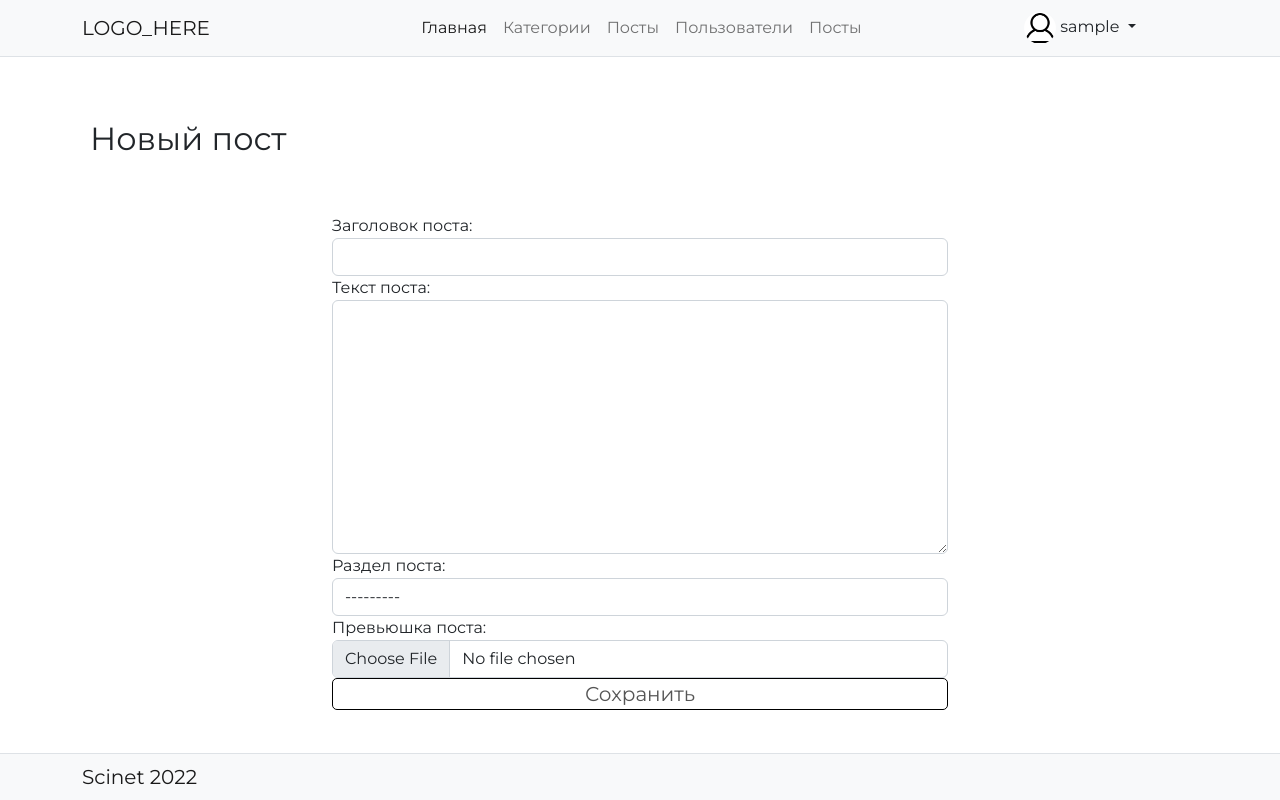
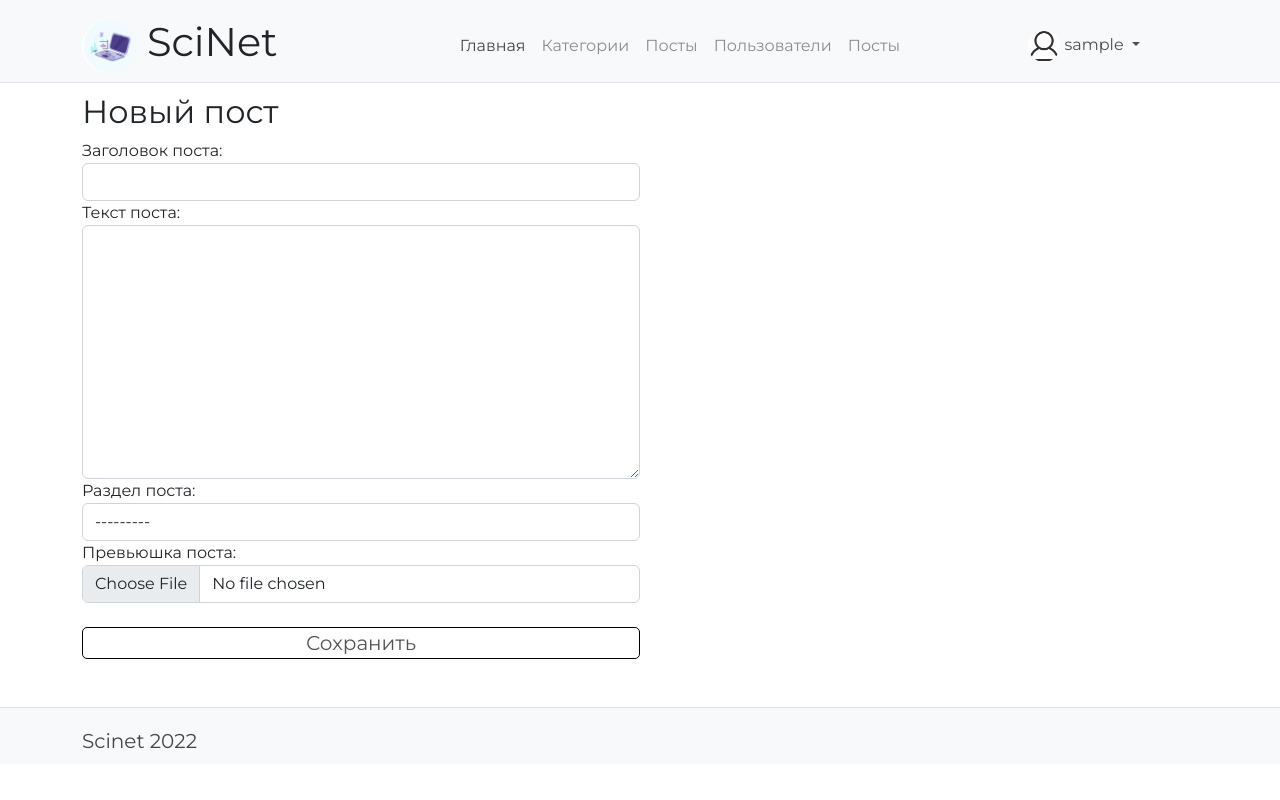
Before and after one commit to basterrus/scinet, a Django app: page /posts/post_create/ in a window 1280 px wide. Run offline with Django 4.2, Linux system fonts and the light colour scheme; the visitor is signed in with stand-in values (Sample User, id 1); data that the repository does not hold is empty.

Commit message:
Подправила шаблоны

```diff
--- a/static/style.css
+++ b/static/style.css
@@ -8,7 +8,16 @@
 
 body {
     font-family: 'Montserrat', sans-serif;
+    display: flex;
+    flex-direction: column;
+    min-height: 100vh;
 }
+
+.container {
+    margin-top: 10px;
+    min-height: 100%
+}
+
 
 /*html, body {*/
 /*    height: 95%;*/
@@ -202,3 +211,45 @@
     border-style: solid;
     border-width: 5px;
 }
+
+a {
+    opacity: 0.8;
+    text-decoration: none;
+    color: #9D9D9D
+}
+
+.read_more {
+    margin-left: 17px;
+}
+
+.logo_name {
+    font-family: 'Montserrat', sans-serif;
+    margin-left: 10px;
+}
+
+.text {
+    text-align: justify;
+}
+
+.post_form {
+    display: flex;
+    flex-direction: column;
+}
+
+.card-img-top {
+    width: 95%;
+    margin-left: 2.5%;
+    margin-bottom: 10px;
+    border-top-left-radius: 0;
+    border-top-right-radius: 0;
+}
+
+.footer {
+    flex: 0 0 auto;
+}
+
+.enter {
+    width: 50%;
+    display: block;
+    margin: 0 auto;
+}
--- a/templates/authapp/user_auth/all_users_post.html
+++ b/templates/authapp/user_auth/all_users_post.html
@@ -3,8 +3,7 @@
 {% load media_tags %}
 
 {% block content %}
-    <br>
-    <br>
+<div class="container wrapper">
     <br>
     <div>
         <table class="table">
@@ -48,4 +47,5 @@
             </tbody>
         </table>
     </div>
+</div>
 {% endblock %}
--- a/templates/authapp/user_auth/edit.html
+++ b/templates/authapp/user_auth/edit.html
@@ -3,7 +3,7 @@
 {% load media_tags %}
 
 {% block content %}
-    <a href="{% url 'index' %}" class="edit_cross"></a>
+<div class="container">
     <div class="h2">
         Редактирование учетной записи
     </div>
@@ -14,4 +14,5 @@
         <img src="{{ user.avatar|media_for_users }}" alt="avatar"/>
         <input class="auth_button" type="submit" value="Cохранить">
     </form>
+</div>
 {% endblock %}
--- a/templates/authapp/user_auth/login.html
+++ b/templates/authapp/user_auth/login.html
@@ -3,8 +3,9 @@
 
 {% block content %}
     <div class="container border">
-        <a href="{% url 'index' %}" class="edit_cross"></a>
+        <a href="{% url 'index' %}"></a>
         <div class="h2 text-center head">
+            <br>
             Вход в систему
         </div>
         <form class="form-horizontal" action="{% url 'authapp:login' %}" method="POST" enctype="multipart/form-data">
@@ -14,7 +15,8 @@
             </table>
             {{ error_text }}
             <br>
-            <input class="auth_button" type="submit" value="Войти">
+            <input class="auth_button enter" type="submit" value="Войти">
+            <br>
         </form>
     </div>
 {% endblock %}
--- a/templates/base_template.html
+++ b/templates/base_template.html
@@ -28,9 +28,10 @@
 <body>
 
 {% block header %}
-    <nav class="navbar navbar-expand-lg bg-light border-bottom fixed-top sticky-header">
+    <nav class="navbar navbar-expand-lg bg-light border-bottom sticky-header">
         <div class="container ">
-            <a class="navbar-brand" href="{% url 'index' %}">LOGO_HERE</a>
+            <img src="{% static 'img/logo.png' %}" style="max-width: 55px;" alt="img">
+            <h1 class="logo_name">  SciNet  </h1>
             <button class="navbar-toggler" type="button" data-bs-toggle="collapse" data-bs-target="#navbarNavAltMarkup"
                     aria-controls="navbarNavAltMarkup" aria-expanded="false" aria-label="Toggle navigation">
                 <span class="navbar-toggler-icon"></span>
@@ -62,7 +63,6 @@
     </nav>
 {% endblock %}
 
-<br>
 {% block content %}
 {% endblock %}
 
@@ -70,7 +70,7 @@
 <br>
 
 {% block footer %}
-    <nav class="navbar bg-light sticky-footer fixed-bottom border-top">
+    <nav class="navbar bg-light sticky-footer border-top footer">
         <div class="container-fluid">
             <div class="container ">
                 <a class="navbar-brand" href="#">Scinet 2022</a>
--- a/templates/blogapp/post_crud/post_form.html
+++ b/templates/blogapp/post_crud/post_form.html
@@ -2,15 +2,15 @@
 {% load static %}
 
 {% block content %}
-    <div class="pt-5"></div>
-    <div class="pt-5 container">
-        <h2 class="ms-2">Новый пост</h2>
-    </div>
-    <div class="container admin_block pt-5 col-6">
+<div class="container post_form">
+    <h2>Новый пост</h2>
+    <div class="admin_block col-6">
         <form class="form-horizontal" method="post" enctype="multipart/form-data">
             {% csrf_token %}
             {{ form }}
+            <br>
             <input class="auth_button btn-block btn-primary col-4" type="submit" value="Сохранить">
         </form>
     </div>
+</div>
 {% endblock %}
--- a/templates/mainapp/index.html
+++ b/templates/mainapp/index.html
@@ -4,7 +4,6 @@
 {% load default %}
 
 {% block content %}
-    <div class="pt-5">
         <div class="container">
             <div class="col-12 d-flex justify-content-between">
                 <div class="col-8 me-4">
@@ -45,7 +44,4 @@
                 </div>
             </div>
         </div>
-
-    </div>
-
 {% endblock %}
```
Also changed, not shown: templates/authapp/user_auth/register.html (+8 -5 lines), templates/blogapp/post_crud/post_view.html (+22 -3 lines), templates/mainapp/includes/inc_post_card_model.html (+4 -19 lines), static/img/logo.png (added). Lines whose indentation alone changed are shown as unchanged.
